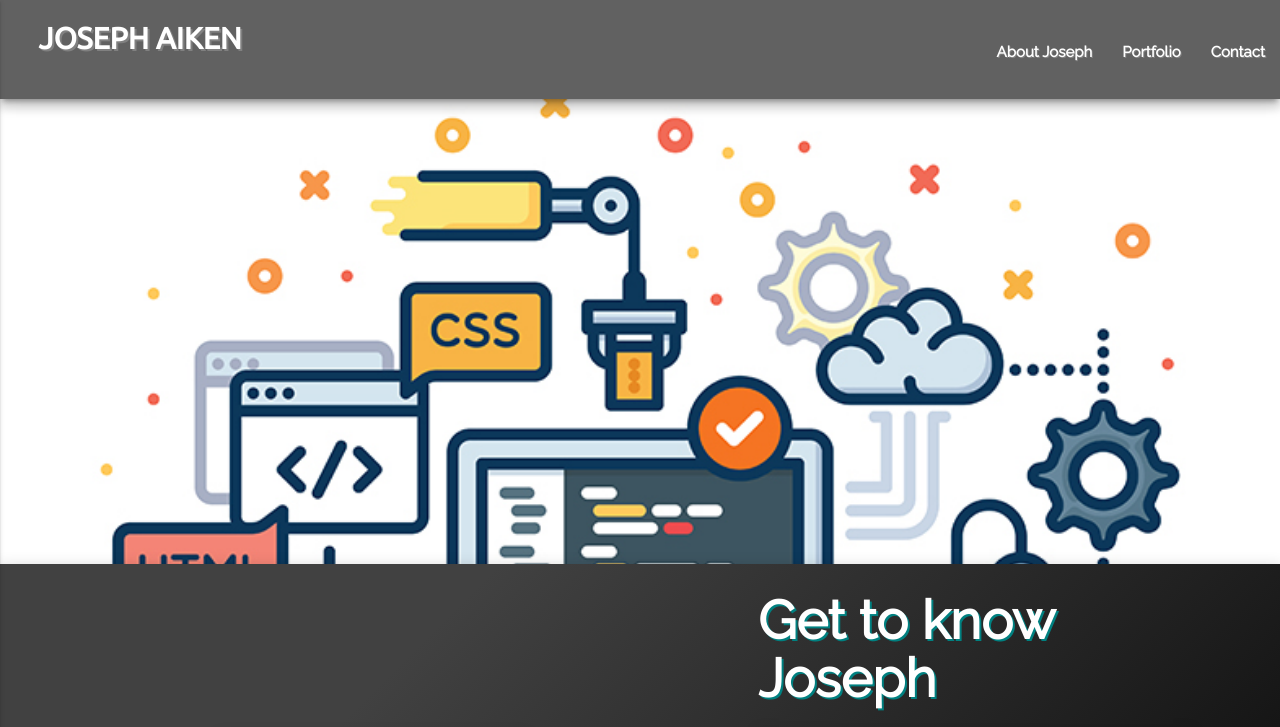
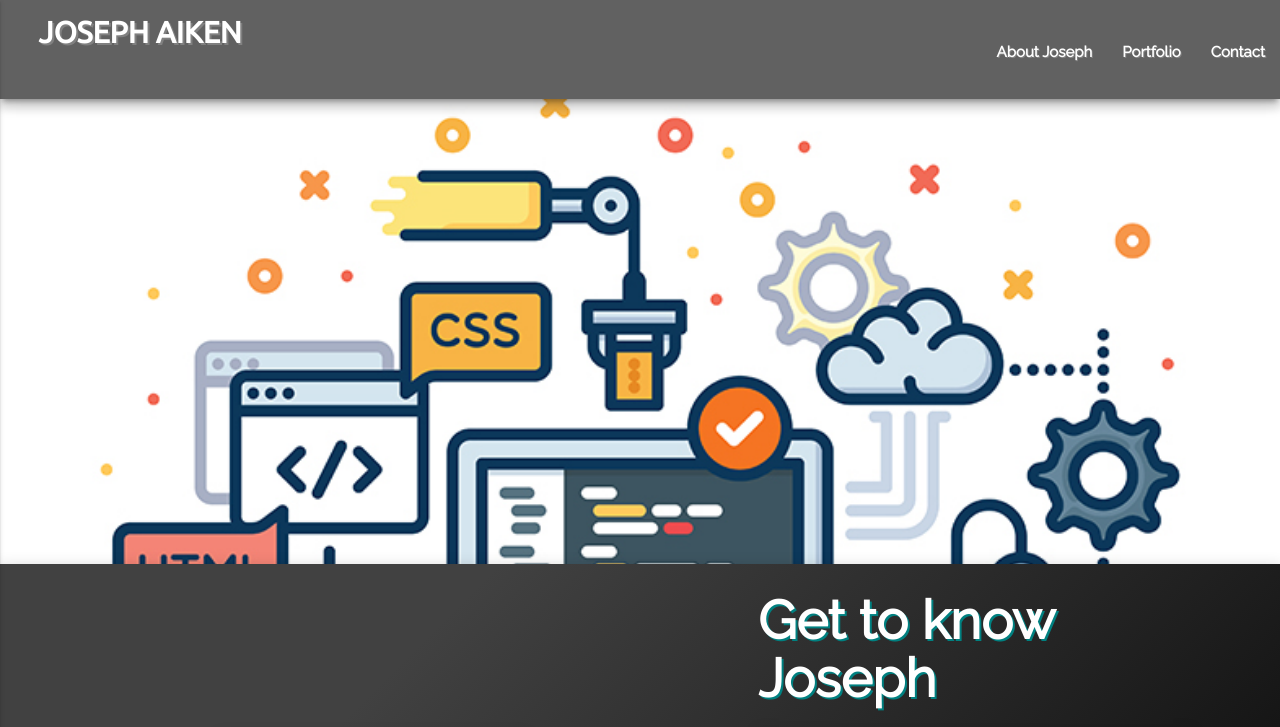
Before and after one commit to JoeAiken/ProfessionalPorfolio, a website: page public/index.html in a window 1280 px wide. Shown: the top 727 px of the page. Drawn offline with nearby package versions, Linux system fonts and the light colour scheme; a web font is replaced by a local one.

Commit message:
updates for navbar

```diff
--- a/public/index.html
+++ b/public/index.html
@@ -26,7 +26,7 @@
 
         <nav>
             <div class="nav-wrapper grey darken-2 z-depth-4">
-                <h3 class="brand-logo left responsive">JOSEPH AIKEN</h3>
+                <a class="brand-logo left">JOSEPH AIKEN</a>
                 <a href="#" data-activates="mobile-demo" class="button-collapse"><i class="material-icons">menu</i></a>
                 <ul id="nav-mobile" class="right hide-on-med-and-down">
                     <li><a href="#aboutSection">About Joseph</a></li>
```
